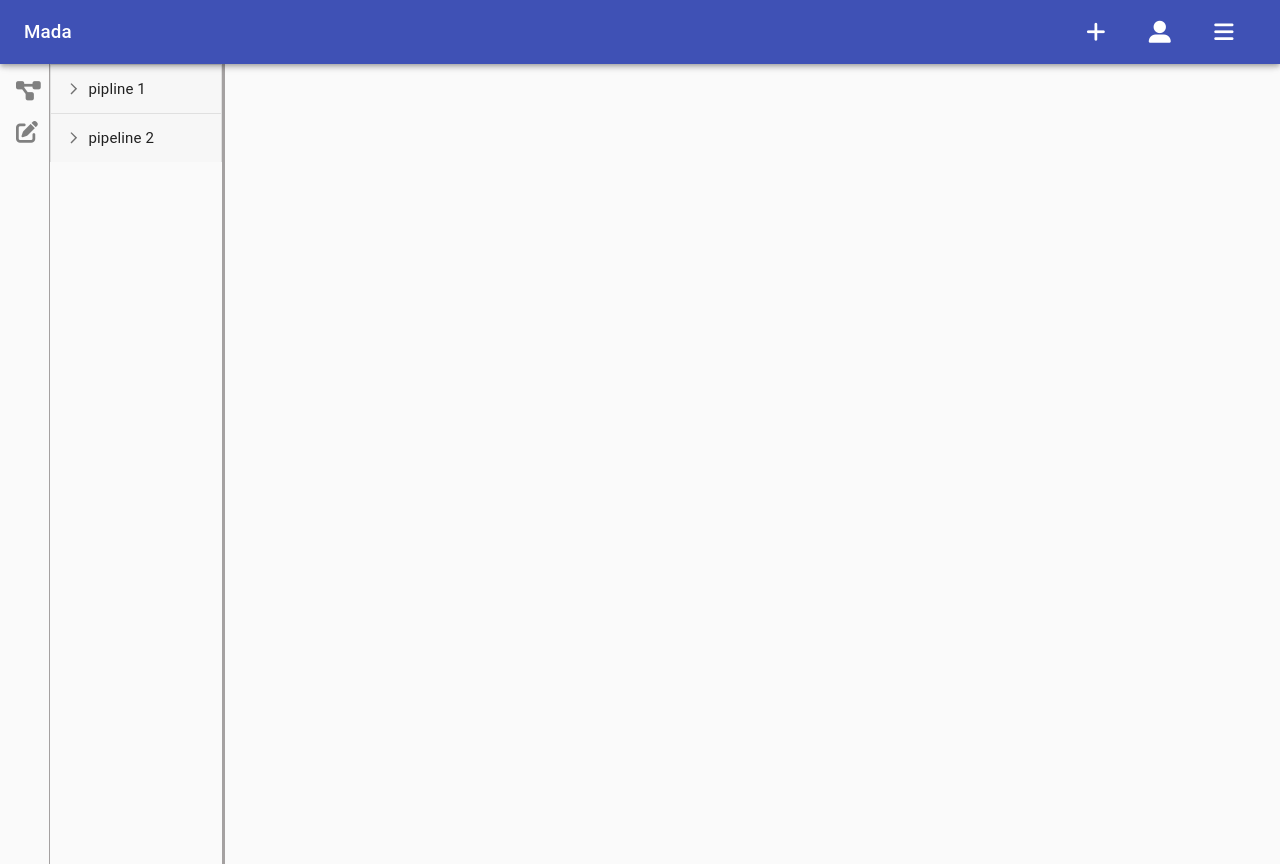
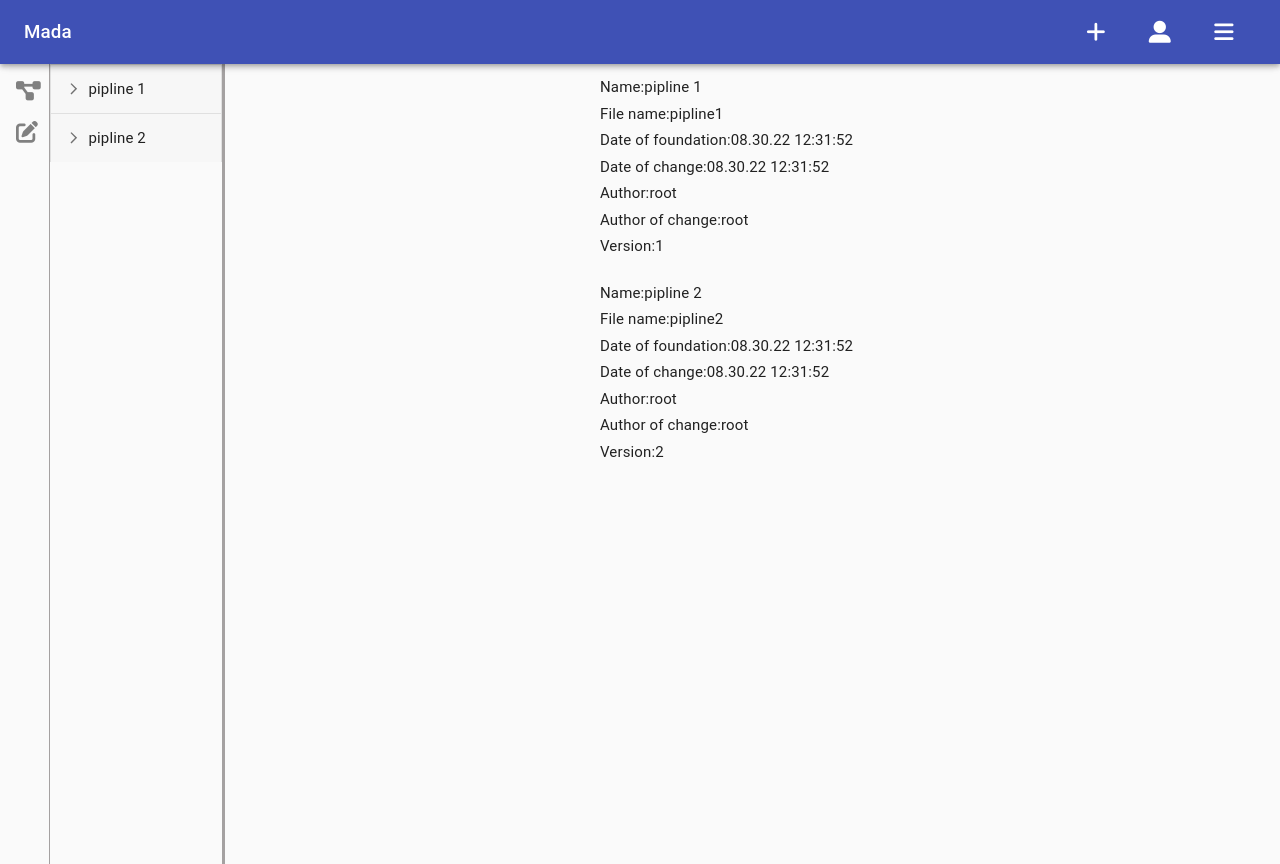
Before and after one commit to ivanatorr/Mada, a React (Create React App) app: page /pipelines in a window 1280 px wide. Built offline with nearby package versions, Linux system fonts and the light colour scheme.

Commit message:
Added Workspace

```diff
--- a/src/App.css
+++ b/src/App.css
@@ -39,7 +39,12 @@
   right: 0;
   max-height: 50px !important;
 }
-.sideBarElementsPosition {
+.workSpacePosition {
+  position: absolute;
+  float: left;
+  left: 600px;
+  bottom: 0;
+  top: 64px;
 }
 .sideBarPosition {
   text-align: center;
--- a/src/SideBar/PipelineList.js
+++ b/src/SideBar/PipelineList.js
@@ -9,6 +9,9 @@ import Typography from "@mui/material/Typography";
 import List from "@mui/material/List";
 import ListItemText from "@mui/material/ListItemText";
 import { Resizable } from "re-resizable";
+import moment from "moment";
+import Pipelines from "../resources/pipeline-data.json";
+import { WorkSpacePipelines } from "./WorkSpacePipelines";
 
 const Accordion = styled((props) => (
   <MuiAccordion disableGutters elevation={0} square {...props} />
@@ -53,6 +56,7 @@ export const PipelineList = () => {
   };
 
   return (
+    <>
       <Resizable
         className="schemaListPosition"
         size={{ width: state.width }}
@@ -62,39 +66,43 @@ export const PipelineList = () => {
           });
         }}
       >
+        {Pipelines &&
+          Pipelines.data.map((task) => {
+            return (
               <Accordion
-        expanded={expanded === "pipeline1"}
-        onChange={handleChange("pipeline1")}
+                key={task._id}
+                expanded={expanded === task.displayName}
+                onChange={handleChange(task.displayName)}
               >
                 <AccordionSummary>
-          <Typography>pipline 1</Typography>
+                  <Typography>{task.name}</Typography>
                 </AccordionSummary>
                 <AccordionDetails>
                   <Box>
                     <List className="cardList">
-              <ListItemText>Name:</ListItemText>
-              <ListItemText>File name:</ListItemText>
-              <ListItemText>Date of foundation:</ListItemText>
-              <ListItemText>Date of change:</ListItemText>
-              <ListItemText>Author:</ListItemText>
-              <ListItemText>Author of change:</ListItemText>
-              <ListItemText>Version:</ListItemText>
-              <ListItemText>Number of dictinary:</ListItemText>
+                      <ListItemText>Name:{task.name}</ListItemText>
+                      <ListItemText>File name:{task.displayName}</ListItemText>
+                      <ListItemText>
+                        Date of foundation:
+                        {moment(task.created).format("MM.DD.YY hh:mm:ss")}
+                      </ListItemText>
+                      <ListItemText>
+                        Date of change:
+                        {moment(task.modified).format("MM.DD.YY hh:mm:ss")}
+                      </ListItemText>
+                      <ListItemText>Author:{task.author}</ListItemText>
+                      <ListItemText>
+                        Author of change:{task.modifier}
+                      </ListItemText>
+                      <ListItemText>Version:{task.version}</ListItemText>
                     </List>
                   </Box>
                 </AccordionDetails>
               </Accordion>
-      <Accordion
-        expanded={expanded === "pipeline2"}
-        onChange={handleChange("pipeline2")}
-      >
-        <AccordionSummary>
-          <Typography>pipeline 2</Typography>
-        </AccordionSummary>
-        <AccordionDetails>
-          <Typography>pipline 2</Typography>
-        </AccordionDetails>
-      </Accordion>
+            );
+          })}
       </Resizable>
+      <WorkSpacePipelines />
+    </>
   );
 };
--- a/src/SideBar/TasksList.js
+++ b/src/SideBar/TasksList.js
@@ -9,6 +9,8 @@ import Typography from "@mui/material/Typography";
 import List from "@mui/material/List";
 import ListItemText from "@mui/material/ListItemText";
 import { Resizable } from "re-resizable";
+import Tasks from "../resources/tasks-data.json";
+import moment from "moment";
 
 const Accordion = styled((props) => (
   <MuiAccordion disableGutters elevation={0} square {...props} />
@@ -53,6 +55,7 @@ export const TasksList = () => {
   };
 
   return (
+    <>
       <Resizable
         className="schemaListPosition"
         size={{ width: state.width }}
@@ -62,29 +65,46 @@ export const TasksList = () => {
           });
         }}
       >
+        {Tasks &&
+          Tasks.data.map((task) => {
+            return (
+              <>
                 <Accordion
-        expanded={expanded === "pipeline1"}
-        onChange={handleChange("pipeline1")}
+                  key={task._id}
+                  expanded={expanded === task.displayName}
+                  onChange={handleChange(task.displayName)}
                 >
                   <AccordionSummary>
-          <Typography>task 1</Typography>
+                    <Typography>{task.name}</Typography>
                   </AccordionSummary>
                   <AccordionDetails>
                     <Box>
                       <List className="cardList">
-              <ListItemText>Name:</ListItemText>
-              <ListItemText>File name:</ListItemText>
-              <ListItemText>Date of foundation:</ListItemText>
-              <ListItemText>Date of change:</ListItemText>
-              <ListItemText>Author:</ListItemText>
-              <ListItemText>Author of change:</ListItemText>
-              <ListItemText>Version:</ListItemText>
-              <ListItemText>Number of dictinary:</ListItemText>
+                        <ListItemText>Name:{task.name}</ListItemText>
+                        <ListItemText>
+                          File name:{task.displayName}
+                        </ListItemText>
+                        <ListItemText>
+                          Date of foundation:
+                          {moment(task.created).format("MM.DD.YY hh:mm:ss")}
+                        </ListItemText>
+                        <ListItemText>
+                          Date of change:
+                          {moment(task.modified).format("MM.DD.YY hh:mm:ss")}
+                        </ListItemText>
+                        <ListItemText>Author:{task.author}</ListItemText>
+                        <ListItemText>
+                          Author of change:{task.modifier}
+                        </ListItemText>
+                        <ListItemText>Version:{task.version}</ListItemText>
                       </List>
                     </Box>
                   </AccordionDetails>
                 </Accordion>
-      <Accordion
+              </>
+            );
+          })}
+        {/* <Accordion
         expanded={expanded === "task2"}
         onChange={handleChange("task2")}
       >
@@ -94,7 +114,8 @@ export const TasksList = () => {
         <AccordionDetails>
           <Typography>task 2</Typography>
         </AccordionDetails>
-      </Accordion>
+      </Accordion> */}
       </Resizable>
+    </>
   );
 };
--- /dev/null
+++ b/src/SideBar/WorkSpacePipelines.js
@@ -0,0 +1,36 @@
+import React from "react";
+import List from "@mui/material/List";
+import ListItemText from "@mui/material/ListItemText";
+import moment from "moment";
+import Pipelines from "../resources/pipeline-data.json";
+
+export const WorkSpacePipelines = () => {
+  return (
+    <div className="workSpacePosition">
+      {Pipelines &&
+        Pipelines.data.map((pipeline) => {
+          return (
+            <>
+              <List className="cardList">
+                <ListItemText>Name:{pipeline.name}</ListItemText>
+                <ListItemText>File name:{pipeline.displayName}</ListItemText>
+                <ListItemText>
+                  Date of foundation:
+                  {moment(pipeline.created).format("MM.DD.YY hh:mm:ss")}
+                </ListItemText>
+                <ListItemText>
+                  Date of change:
+                  {moment(pipeline.modified).format("MM.DD.YY hh:mm:ss")}
+                </ListItemText>
+                <ListItemText>Author:{pipeline.author}</ListItemText>
+                <ListItemText>
+                  Author of change:{pipeline.modifier}
+                </ListItemText>
+                <ListItemText>Version:{pipeline.version}</ListItemText>
+              </List>
+            </>
+          );
+        })}
+    </div>
+  );
+};
--- /dev/null
+++ b/src/resources/tasks-data.json
@@ -0,0 +1,52 @@
+{
+  "data": [
+    {
+      "_id": "630e03382c9d1a29ba004c94",
+      "name": "task 1",
+      "displayName": "task1",
+      "author": "root",
+      "description": "",
+      "created": "2022-08-30T12:31:52.698000+0000",
+      "modified": "2022-08-30T12:31:52.698000+0000",
+      "modifier": "root",
+      "version": "1",
+      "uuid": "951cc24a-02cd-4939-bdb7-64064b528cf7",
+      "author_info": {
+        "user": "root",
+        "displayName": "Administrator",
+        "disabled": false
+      },
+      "modifier_info": {
+        "user": "root",
+        "displayName": "Administrator",
+        "disabled": false
+      }
+    },
+    {
+      "_id": "630e03832c9d1a30aa004c94",
+      "name": "task 2",
+      "displayName": "task2",
+      "author": "root",
+      "description": "",
+      "created": "2022-08-30T12:31:52.698000+0000",
+      "modified": "2022-08-30T12:31:52.698000+0000",
+      "modifier": "root",
+      "version": "2",
+      "uuid": "951cc24a-02cd-4939-bdb7-64064b528cf7",
+      "author_info": {
+        "user": "root",
+        "displayName": "Administrator",
+        "disabled": false
+      },
+      "modifier_info": {
+        "user": "root",
+        "displayName": "Administrator",
+        "disabled": false
+      }
+    }
+  ],
+  "error": {
+    "code": 0,
+    "message": null
+  }
+}
```
Lines whose indentation alone changed are shown as unchanged.
